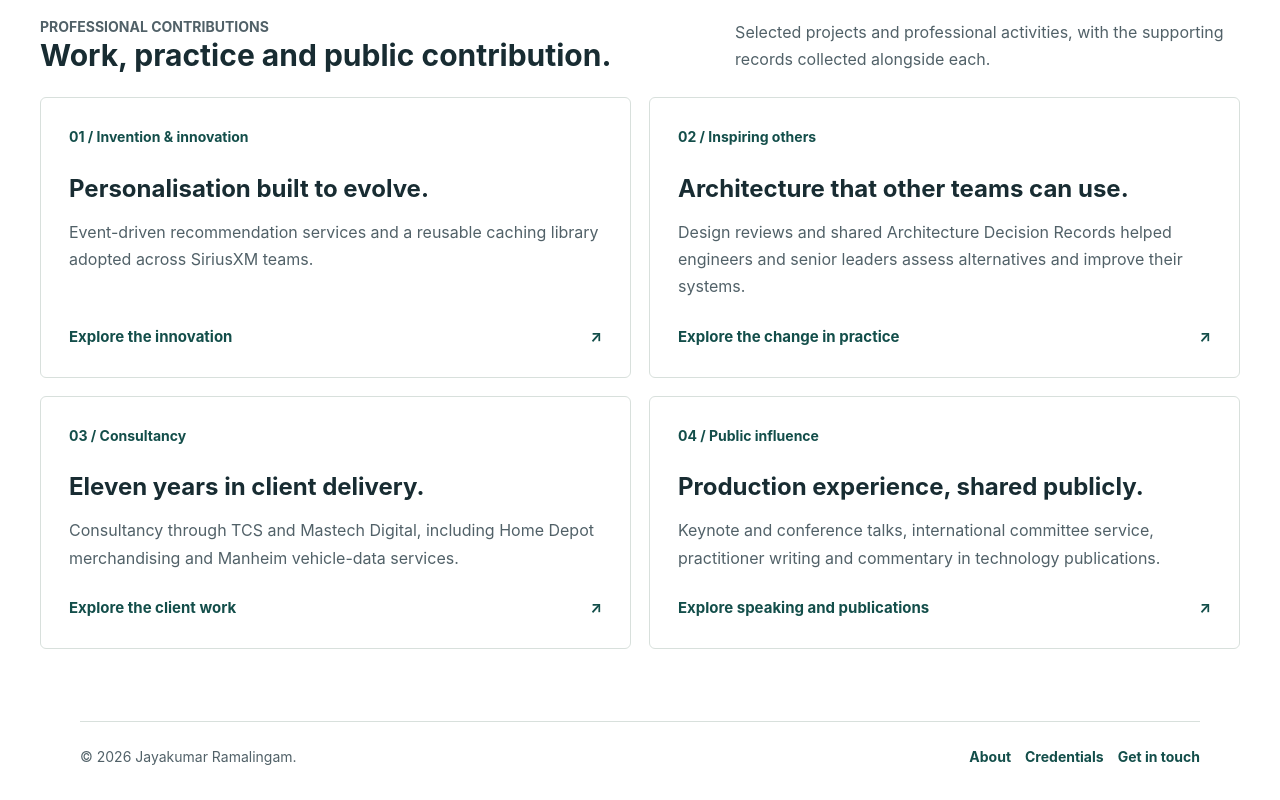
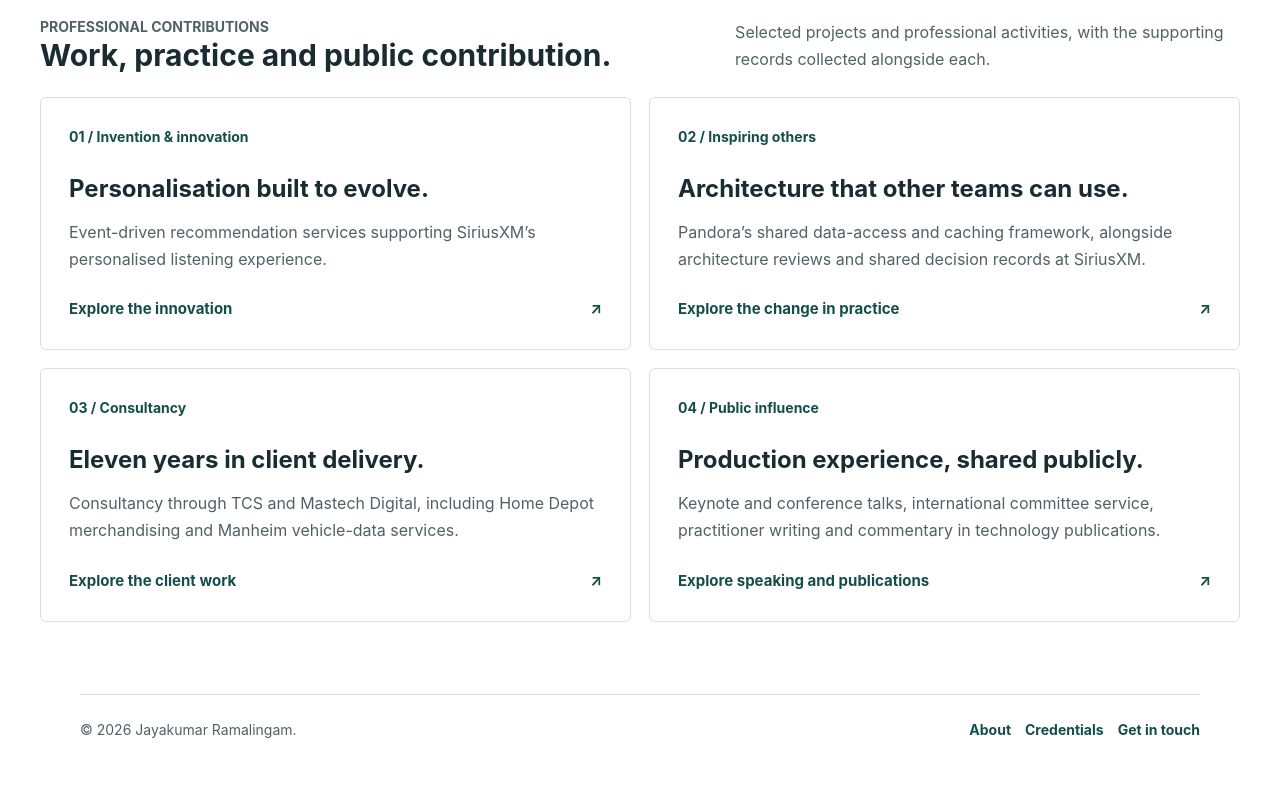
Before and after one commit to jayakumar-ramalingam/another-try, a plain HTML site: page index.html in a window 1280 px wide. Shown: the part 1135-1935 px from the top of the page. After the commit the page ends 1908 px from the top, so only its background shows below. Drawn offline with Linux system fonts and the light colour scheme.

Commit message:
Correct shared caching framework attribution to Pandora

```diff
--- a/index.html
+++ b/index.html
@@ -65,8 +65,8 @@
       <section class="section" aria-labelledby="contributions-title">
         <div class="section-heading section-heading-wide"><div><p class="eyebrow">Professional contributions</p><h2 id="contributions-title">Work, practice and public contribution.</h2></div><p>Selected projects and professional activities, with the supporting records collected alongside each.</p></div>
         <div class="work-grid">
-          <a class="work-card" href="innovation.html"><span class="card-number">01 / Invention &amp; innovation</span><h3>Personalisation built to evolve.</h3><p>Event-driven recommendation services and a reusable caching library adopted across SiriusXM teams.</p><span class="card-link">Explore the innovation <span aria-hidden="true">↗</span></span></a>
-          <a class="work-card" href="inspiring.html"><span class="card-number">02 / Inspiring others</span><h3>Architecture that other teams can use.</h3><p>Design reviews and shared Architecture Decision Records helped engineers and senior leaders assess alternatives and improve their systems.</p><span class="card-link">Explore the change in practice <span aria-hidden="true">↗</span></span></a>
+          <a class="work-card" href="innovation.html"><span class="card-number">01 / Invention &amp; innovation</span><h3>Personalisation built to evolve.</h3><p>Event-driven recommendation services supporting SiriusXM’s personalised listening experience.</p><span class="card-link">Explore the innovation <span aria-hidden="true">↗</span></span></a>
+          <a class="work-card" href="inspiring.html"><span class="card-number">02 / Inspiring others</span><h3>Architecture that other teams can use.</h3><p>Pandora’s shared data-access and caching framework, alongside architecture reviews and shared decision records at SiriusXM.</p><span class="card-link">Explore the change in practice <span aria-hidden="true">↗</span></span></a>
           <a class="work-card" href="consultancy.html"><span class="card-number">03 / Consultancy</span><h3>Eleven years in client delivery.</h3><p>Consultancy through TCS and Mastech Digital, including Home Depot merchandising and Manheim vehicle-data services.</p><span class="card-link">Explore the client work <span aria-hidden="true">↗</span></span></a>
           <a class="work-card" href="influencer.html"><span class="card-number">04 / Public influence</span><h3>Production experience, shared publicly.</h3><p>Keynote and conference talks, international committee service, practitioner writing and commentary in technology publications.</p><span class="card-link">Explore speaking and publications <span aria-hidden="true">↗</span></span></a>
         </div>
```
Also changed, not shown: about.html (+1 -1 lines).
